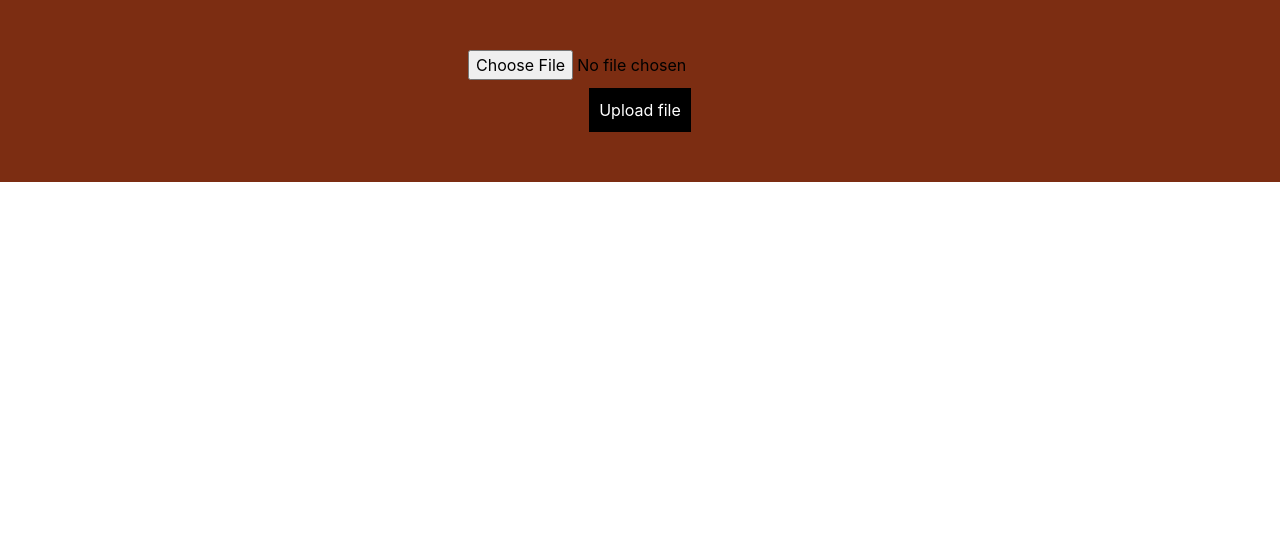
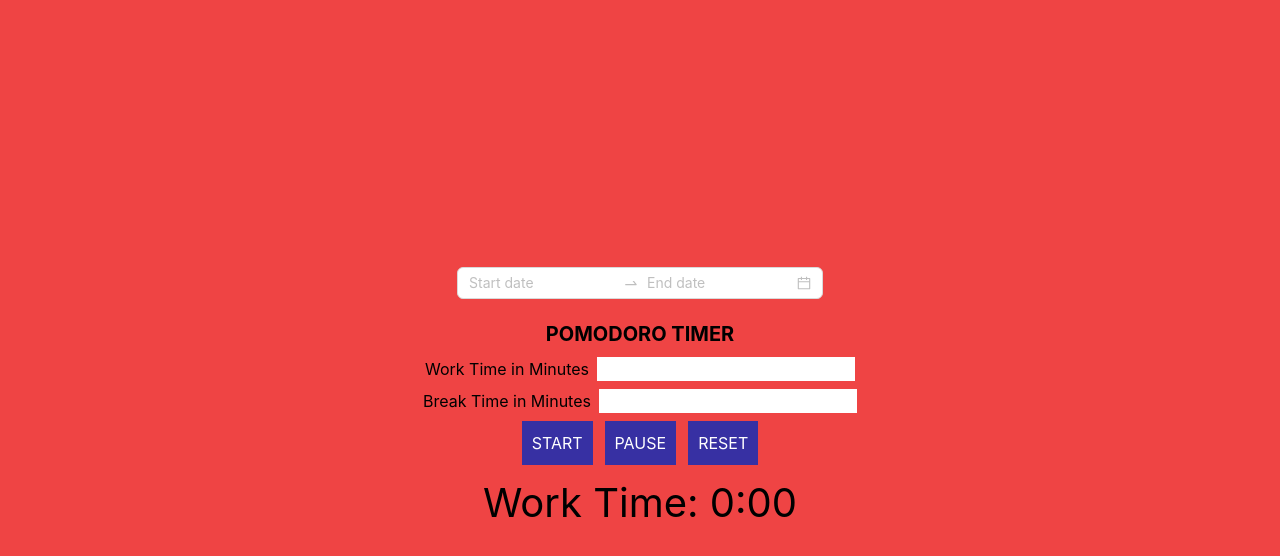
Before and after one commit to Chrismiweb/godwin-project-frontend, a React (Create React App) app: page /calendarUI in a window 1280 px wide. Shown: the top 556 px of the page. Built offline with nearby package versions, Linux system fonts and the light colour scheme.

Commit message:
pomodro timer and calender UI

```diff
--- a/package.json
+++ b/package.json
@@ -6,6 +6,7 @@
     "@testing-library/jest-dom": "^5.17.0",
     "@testing-library/react": "^13.4.0",
     "@testing-library/user-event": "^13.5.0",
+    "antd": "^5.22.2",
     "react": "^18.3.1",
     "react-dom": "^18.3.1",
     "react-scripts": "5.0.1",
@@ -36,6 +37,7 @@
     ]
   },
   "devDependencies": {
+    "react-router-dom": "^7.0.1",
     "tailwindcss": "^3.4.15"
   }
 }
--- a/src/App.js
+++ b/src/App.js
@@ -1,11 +1,18 @@
-import './App.css';
+import CalendarUI from './fileUpload/CalendarUI';
 import FileUpload from './fileUpload/FileUpload';
+import { BrowserRouter, Routes, Route } from 'react-router-dom';
 
 function App() {
   return (
-    <div >
-      <FileUpload/>
-    </div>
+    <BrowserRouter>
+      <Routes>
+        <Route path="/" element={<FileUpload />}/>
+        <Route path="/calendarUI" element={<CalendarUI />}/>
+
+
+
+      </Routes>
+    </BrowserRouter>
   );
 }
 
--- /dev/null
+++ b/src/fileUpload/CalendarUI.jsx
@@ -0,0 +1,16 @@
+import React from 'react'
+import { DatePicker, Space } from 'antd';
+import PomodoroTimer from './PomodoroTimer';
+const { RangePicker } = DatePicker;
+
+
+function CalendarUI() {
+  return (
+    <div className='bg-red-500 flex-col gap-[20px] h-screen w-[100%] flex justify-center items-center'>
+        <RangePicker/>
+        <PomodoroTimer/>
+    </div>
+  )
+}
+
+export default CalendarUI
--- a/src/fileUpload/FileUpload.jsx
+++ b/src/fileUpload/FileUpload.jsx
@@ -38,7 +38,12 @@ function FileUpload() {
     }
   return (
     <div className='flex  flex-col gap-2 h-full py-[50px] w-full bg-orange-900 justify-center items-center'>
-        <input onChange={fileUpload} name = "fileName" type="file"/>
+        <div>
+            <a href="/calendarUI">
+                <button className='p-[10px] bg-black text-white'>Calendar </button>
+            </a>
+        </div>
+        <input onChange={fileUpload} name ="fileName" type="file"/>
         <button className='p-[10px] bg-black text-white' onClick={uploadFile}>Upload file</button>
         {preview && (
                 <div>
--- /dev/null
+++ b/src/fileUpload/PomodoroTimer.jsx
@@ -0,0 +1,91 @@
+import React, { useState, useEffect } from 'react';
+
+function PomodoroTimer() {
+  const [workTimeMinutes, setWorkTimeMinutes] = useState(""); // Default work time
+  const [breakTimeMinutes, setBreakTimeMinutes] = useState(""); // Default break time
+  const [secondsLeft, setSecondsLeft] = useState(0); // Time in seconds
+  const [isRunning, setIsRunning] = useState(false); // Timer state
+  const [isWorkPhase, setIsWorkPhase] = useState(true); // Track work/break phase
+
+  // Start the timer
+  const handleStart = () => {
+    if (!isRunning) {
+      setSecondsLeft(isWorkPhase ? workTimeMinutes * 60 : breakTimeMinutes * 60);
+      setIsRunning(true);
+    }
+  };
+
+  // Stop the timer
+  const handleStop = () => {
+    setIsRunning(false);
+  };
+
+  // Reset the timer
+  const handleReset = () => {
+    setIsRunning(false);
+    setSecondsLeft(0);
+    setIsWorkPhase(true);
+  };
+
+  // Countdown logic
+  useEffect(() => {
+    if (isRunning && secondsLeft > 0) {
+      const timer = setInterval(() => {
+        setSecondsLeft((prev) => prev - 1);
+      }, 1000);
+      return () => clearInterval(timer);
+    } else if (secondsLeft === 0 && isRunning) {
+      setIsRunning(false);
+      setIsWorkPhase((prev) => !prev);
+    }
+  }, [isRunning, secondsLeft]);
+
+  // Convert seconds to MM:SS format
+  const formatTime = (seconds) => {
+    const minutes = Math.floor(seconds / 60);
+    const remainingSeconds = seconds % 60;
+    return `${minutes}:${remainingSeconds < 10 ? '0' : ''}${remainingSeconds}`;
+  };
+
+  return (
+    <div className="w-[100%] justify-center gap-2 items-center flex flex-col">
+      <p className="text-[20px] font-bold text-black">POMODORO TIMER</p>
+      <div className="flex gap-2">
+        <p>Work Time in Minutes</p>
+        <input
+          type="number"
+          className='px-[5px]'
+          value={workTimeMinutes}
+          onChange={(e) => setWorkTimeMinutes(e.target.value)}
+        />
+      </div>
+      <div className="flex gap-2">
+        <p>Break Time in Minutes</p>
+        <input
+          type="number"
+          className='px-[5px]'
+          value={breakTimeMinutes}
+          onChange={(e) => setBreakTimeMinutes(e.target.value)}
+        />
+      </div>
+      <div className="gap-3 flex">
+        <button onClick={handleStart} className="text-white bg-indigo-800 p-[10px]">
+          {isWorkPhase ? "START" : "START BREAK TIME"}
+        </button>
+        <button onClick={handleStop} className="text-white bg-indigo-800 p-[10px]">
+          PAUSE
+        </button>
+        <button onClick={handleReset} className="text-white bg-indigo-800 p-[10px]">
+          RESET
+        </button>
+      </div>
+      <div>
+        <p className="text-[40px]">
+          {isWorkPhase ? 'Work' : 'Break'} Time: {formatTime(secondsLeft)}
+        </p>
+      </div>
+    </div>
+  );
+}
+
+export default PomodoroTimer;
```
Also changed, not shown: 1 other file (tests, documents, lock files or other folders).
